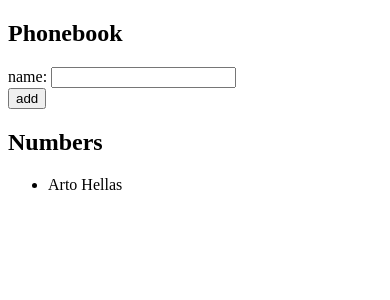
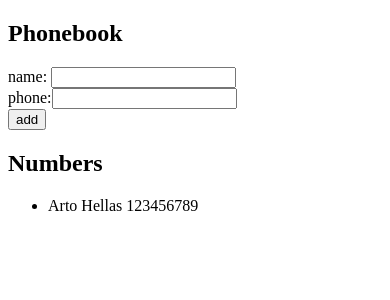
Before and after one commit to Leydisfh/Curso-Full-Stack, a React app in the folder Part2/phoneBook/: page / in a window 390 px wide. Shown: the top 300 px of the page. Built offline with nearby package versions, Linux system fonts and the light colour scheme; the HTML template or start-up script is replaced by a standard one.

Commit message:
2.8/ phoneBook

```diff
--- a/Part2/phoneBook/src/App.jsx
+++ b/Part2/phoneBook/src/App.jsx
@@ -2,9 +2,11 @@ import { useState } from 'react';
 
 function App() {
   const [persons, setPersons] = useState([
-    { name: 'Arto Hellas' }
+    { name: 'Arto Hellas',
+      phone: '123456789'}
   ])
-  const [newName, setNewName] = useState('')
+  const [newName, setNewName] = useState('');
+  const [newPhone, setNewPhone] = useState('');
 
 
 // Funciones
@@ -15,10 +17,12 @@ function App() {
   const handleSubmit = (e) =>{
     e.preventDefault();
     const newPerson = {
-          name: newName
+          name: newName,
+          phone: newPhone
     }
     setPersons([...persons, newPerson])
     setNewName('');
+    setNewPhone('');
   }
 
   const isNameRepeated = (name) => {
@@ -34,6 +38,12 @@ function App() {
                 value={newName}
                 onChange={handleChange}
                 />
+
+        </div>
+        <div>
+          phone:<input type='tel'
+          value={newPhone.toString()}
+          onChange= {(e) => setNewPhone(e.target.value) }  />
         </div>
         <div>
           <button type="submit">add</button>
@@ -45,7 +55,8 @@ function App() {
             ? alert(`${newName} is already added to phonebook`)
             :persons.map(person =>{
             return <li key={person.name}>
-                      {person.name}
+                      {person.name} {' '}
+                      {person.phone}
                   </li>
         })}
 
```
